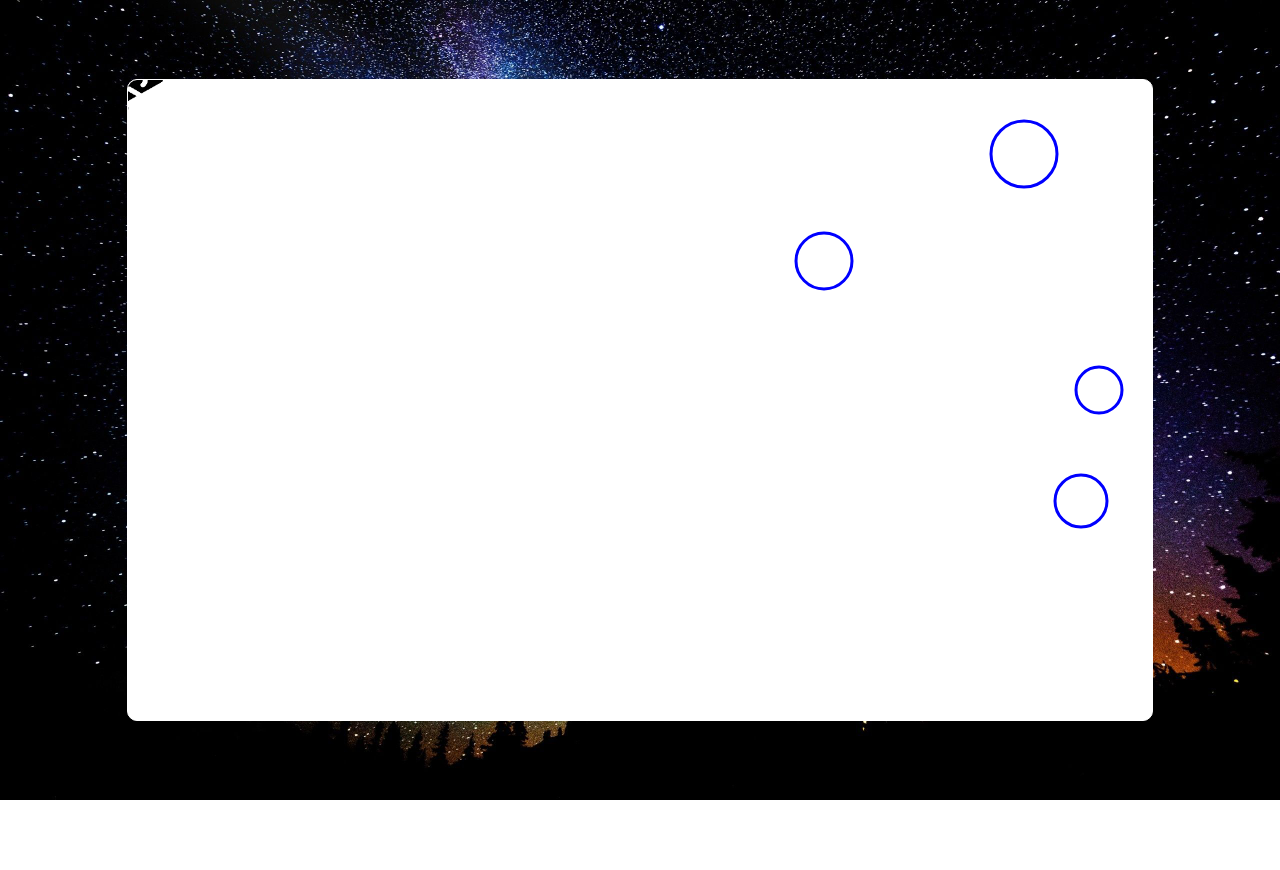
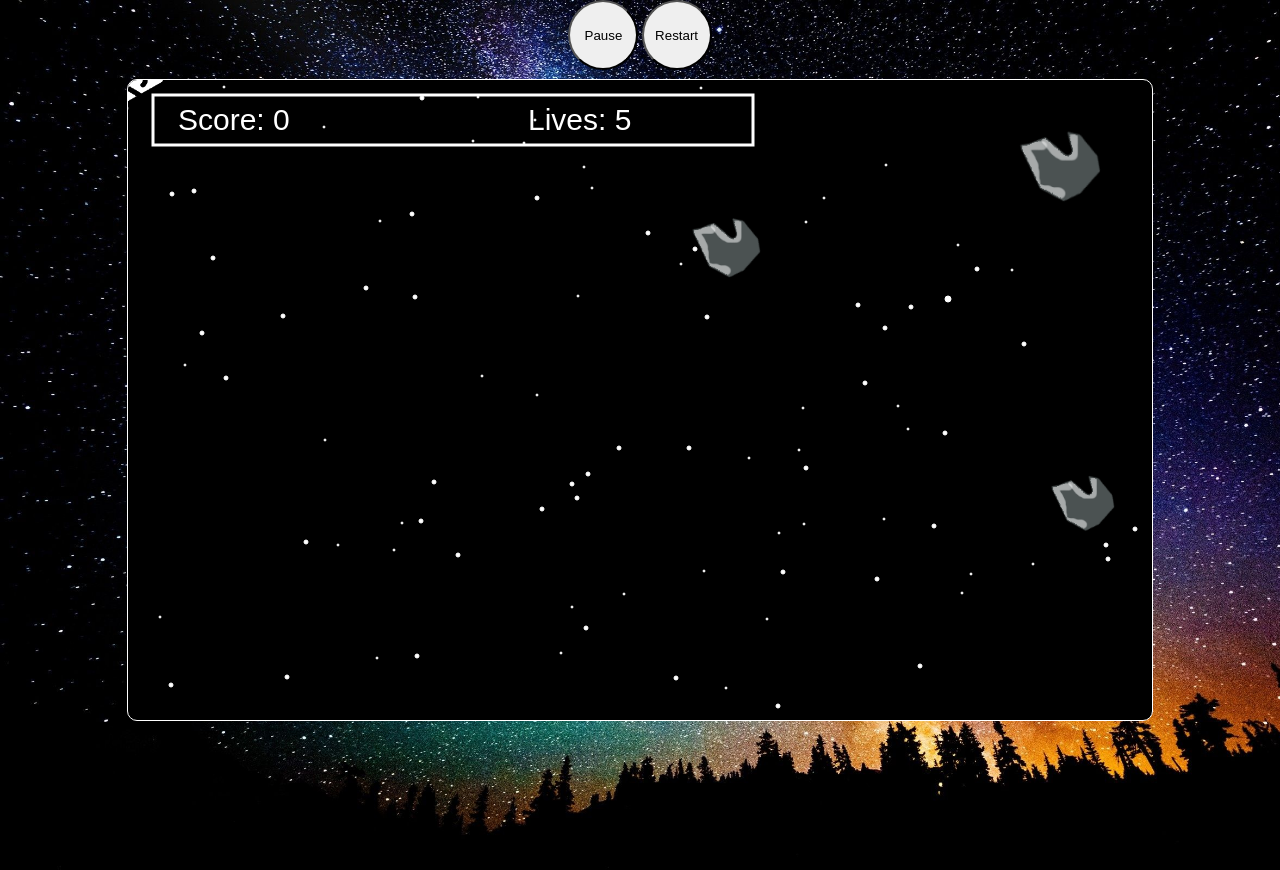
Before and after one commit to C3lestial-star/asteroid-game, a plain HTML site: page index.html in a window 1280 px wide. Both pictures are taken after a click on the button "start". Before the commit the page ends 800 px from the top, so only its background shows below. Drawn offline with Linux system fonts and the light colour scheme; a web font is replaced by a local one.

Commit message:
added the pause button, stars on the background, change the theme music

```diff
--- a/index.html
+++ b/index.html
@@ -10,6 +10,10 @@
     <link href="https://fonts.googleapis.com/css2?family=Zen+Dots&display=swap" rel="stylesheet">
 </head>
 <body>
+    <div class="buttons">
+        <button class="btnOne">Pause</button>
+        <button class="btnTwo">Restart</button>
+    </div>
 <div class="wrapper">
     <section id='intro'>
         <h1>Welomce soldier!</h1>
@@ -17,10 +21,13 @@
         <button id='start'>start</button>
     </section>
 </div>
+
+
     <div id='no-cursor'>
         <canvas id='canvas'></canvas>
     </div>
 
+    <script src="./javascript/stars.js"></script>
     <script src="./javascript/beam.js"></script>
     <script src="./javascript/asteroids.js"></script>
     <script src="./javascript/index.js"></script>
--- a/javascript/asteroids.js
+++ b/javascript/asteroids.js
@@ -13,9 +13,16 @@ class Astroids{
 
         ctx.beginPath();
         ctx.arc(this.x,this.y, this.radius, 0, Math.PI * 2, false);
-        ctx.strokeStyle ='blue';
-        ctx.lineWidth = 3;
+        ctx.strokeStyle ='black';
+        ctx.lineWidth = 1;
         ctx.stroke();
+
+        if(this.radius < 25 ){
+            ctx.drawImage(asteroid, this.x - 35, this.y-40, this.radius*3.5, this.radius*3.5);
+        }
+        else{
+            ctx.drawImage(asteroid, this.x - 45, this.y-45, this.radius*3.5, this.radius*3.5);
+        }
 
         this.x -= this.velocityX
         this.y += this.velocityY
--- a/javascript/beam.js
+++ b/javascript/beam.js
@@ -11,10 +11,11 @@ class Beam{
 
         ctx.beginPath();
         ctx.arc(this.x,this.y, this.radius, 0, Math.PI * 2, false);
-        ctx.strokeStyle ='red';
+        ctx.strokeStyle ='black';
         ctx.fillStyle = "#FF0000";
         ctx.lineWidth = 3;
         ctx.stroke();
+
         this.x += this.velocityX;
     }
 
@@ -29,6 +30,7 @@ class Beam{
             if(distance < this.radius + element.radius){
 
                 element.collision = true;
+                score += 50;
                 explosion()
             }
         });
--- a/javascript/index.js
+++ b/javascript/index.js
@@ -3,6 +3,8 @@ const intro = document.getElementById('intro');
 let ctx = null;
 const startButton = document.getElementById('start');
 const canvasCursor = document.getElementById('no-cursor');
+const restartBtn = document.querySelector('.btnTwo');
+const pauseBtn = document.querySelector('.btnOne');
 startButton.addEventListener('click', function(){
     canvas = document.getElementById('canvas');
     ctx = canvas.getContext('2d');
@@ -10,48 +12,175 @@ startButton.addEventListener('click', function(){
     canvas.height = window.innerHeight * 0.8;
     intro.style.display = 'none';
     canvas.style.display = 'block';
+    restartBtn.style.display = 'inline';
+    pauseBtn.style.display = 'inline';
+
     setTimeout(() => {
         animate();
     }, 1000);
 
     canvasCursor.style.cursor = 'none';
     mainthemeSound();
+    InitialStars()
+    gameStatus = true;
 
 })
+
 
 let frames = 0;
 let astroidsArr = [];
 let beamArr = [];
 const image = new Image(30, 30);
-image.src = 'img/download.png';
+image.src = 'img/white.png';
+const beamImage = new Image();
+beamImage.src = 'img/beams(5).png';
+const asteroid = new Image();
+asteroid.src = 'img/asteroid.png';
 let lives = 5;
-console.log({lives})
 let collision = false;
 const explosionSound = null;
 const mainSound = null;
 let stopId = null;
+let minInterval = 30;
+let maxInterval = 50;
+let score = 0;
+let starsArr = [];
+let gameStatus = null;
 
+
+
+
+pauseBtn.addEventListener('click', function(e){
+
+    if(pauseBtn.innerHTML === 'Pause'){
+        pauseBtn.innerHTML = 'Start';
+        stopAnimation();
+        console.log('Pause');
+    }
+    else if(pauseBtn.innerHTML === 'Start'){
+        pauseBtn.innerHTML = 'Pause';
+        startAnimation();
+        console.log('Start');
+    }
+})
+
+
+
+
+// game over function
+
+function gameOver(){
+
+    ctx.font = "100px Arial";
+    ctx.fillStyle = "white";
+    ctx.textStyle = 'center';
+    ctx.fillText("Game Over", (window.innerWidth /4 ), (window.innerHeight /2.5));
+    ctx.fillText("You Lose!", (window.innerWidth /3.7 ), (window.innerHeight /2));
+
+    gameStatus = false;
+    window.addEventListener('resize', function(){
+        ctx.font = "100px Arial";
+        ctx.fillStyle = "white";
+        ctx.textStyle = 'center';
+        ctx.fillText("Game Over", (window.innerWidth /4 ), (window.innerHeight /2.5));
+        ctx.fillText("You Lose!", (window.innerWidth /3.7 ), (window.innerHeight /2));
+    })
+}
+
+
+function scoreLives(){
+    ctx.font = "30px Arial";
+    ctx.fillStyle = "white";
+    ctx.textStyle = 'center';
+    ctx.fillText("Score: "+ score, 50, 50);
+
+    ctx.font = "30px Arial";
+    ctx.fillStyle = "white";
+    ctx.textStyle = 'center';
+    ctx.fillText("Lives: "+ lives, 400, 50);
+
+    ctx.beginPath();
+    ctx.strokeStyle ='white';
+    ctx.lineWidth = 3;
+    ctx.rect(25,15, 600,50);
+    ctx.stroke();
+}
+
+
+// Winning function
+
+function youWin(){
+
+    ctx.font = "100px Arial";
+    ctx.fillStyle = "white";
+    ctx.textStyle = 'center';
+    ctx.fillText("You Won!", (window.innerWidth /4 ), (window.innerHeight /2.5));
+
+
+    window.addEventListener('resize', function(){
+        ctx.font = "100px Arial";
+        ctx.fillStyle = "white";
+        ctx.textStyle = 'center';
+        ctx.fillText("You Won!", (window.innerWidth /4 ), (window.innerHeight /2.5));
+    })
+}
+
+// increase difficulty
+
+function increasedifficulty(){
+
+    if(frames % 500 === 0){
+
+        if( minInterval === 0){
+            minInterval = 0;
+            maxInterval = 20;
+        }
+        else{
+            minInterval -= 3;
+            maxInterval -= 3;
+        }
+    }
+}
+
+
+
+// start animation
 
 function startAnimation(){
 
     stopId = requestAnimationFrame(animate)
 }
 
+// stop animation
 
 function stopAnimation(){
 
     cancelAnimationFrame(stopId);
 }
 
-// explosion sound
+// main sound
 
 function mainthemeSound(){
     const mainSound = new Audio()
-    mainSound.src = './sounds/main.mp3'
+    mainSound.src = './sounds/space.mp3'
     mainSound.play();
+    mainSound.volume = 0.3;
 
 }
 
+// shooting sound
+
+function ShootingSound(){
+    const shootingSound = new Audio()
+    shootingSound.src = './sounds/Fire4.mp3'
+    shootingSound.play();
+    shootingSound.volume = 0.5;
+}
+
+
+
+
+// explosion sound
 
 function explosion(){
 
@@ -69,7 +198,6 @@ function detectCollisions(){
     astroidsArr.forEach((element, index, arr) => {
         if(element.collision === true){
             astroidsArr.splice(index, 1);
-
         }
     });
 }
@@ -89,10 +217,13 @@ function noLivesLeft(){
 
     if(lives === 0){
         stopAnimation();
-
         setTimeout(() => {
             clearArea();
         }, 1000);
+        setTimeout(() => {
+            gameOver();
+        }, 1500);
+
 
     }
 }
@@ -103,9 +234,20 @@ function noLivesLeft(){
 // function to draw the image on the canvas
 
 function imageLoad() {
-    //draw background image
+
     ctx.drawImage(image, mouseX-35, mouseY-35, 70, 70);
 }
+
+
+// function that loads beams from spaceship
+
+function beamloader() {
+
+    beamArr.forEach(element => {
+        ctx.drawImage(beamImage, element.x - 65, element.y - 45);
+    });
+}
+
 
 // eventlistener that resizes the canvas based on the size of the window
 
@@ -148,6 +290,39 @@ function generateAsteroids(){
 
 }
 
+
+function InitialStars(){
+
+
+    for (let index = 0; index < 100; index++) {
+
+        let radius = randomIntFromInterval(1, 2)
+        let x = randomIntFromInterval(radius, (canvas.width - radius))
+        let y = randomIntFromInterval(radius, (canvas.height - radius))
+        let velocityX = randomIntFromInterval(0,3)
+        let velocityY = randomIntFromInterval(0,1)
+        starsArr.push(new Stars(x, y, radius, velocityX, velocityY))
+
+    }
+
+}
+
+
+
+// generate stars function
+
+function generateStars(){
+
+    let radius = randomIntFromInterval(1, 3)
+    let x = canvas.width - radius
+    let y = randomIntFromInterval(radius, (canvas.height - radius))
+    let velocityX = randomIntFromInterval(0,3)
+    let velocityY = randomIntFromInterval(0,1)
+    starsArr.push(new Stars(x, y, radius, velocityX, velocityY))
+
+}
+
+
 // function to clear the canvas which is called within the animate function
 
 function clearArea(){
@@ -165,10 +340,11 @@ window.addEventListener('mousemove', function(event){
 })
 
 window.addEventListener('click', function(event){
-    if(canvas){
+    if(canvas && gameStatus === true){
         beamArr.push(new Beam(mouseX, mouseY, 10));
+        ShootingSound()
     }
-} )
+})
 
 
 
@@ -179,7 +355,7 @@ function spaceShip(x, y){
 
     ctx.beginPath();
     ctx.arc(x,y, 30, 0, Math.PI * 2, false);
-    ctx.strokeStyle = 'white';
+    ctx.strokeStyle = 'black';
     ctx.stroke();
 }
 
@@ -194,6 +370,18 @@ function clearObject(){
     });
 
 }
+
+// this function is to remove stars objects from the array when they leave the canvas
+
+function clearStars(){
+
+    starsArr.forEach((element, index, arr) => {
+        if(element.x < 0){
+            starsArr.splice(index, 1);
+        }
+    });
+}
+
 
 // this function is to remove beam objects from the array when they leave the canvas
 
@@ -214,10 +402,15 @@ function animate(){
     startAnimation();
     frames += 1;
 
-    const rangeFrames = randomIntFromInterval(10, 30);
+    const rangeFrames = randomIntFromInterval(minInterval, maxInterval);
     if(frames % rangeFrames === 0){
         generateAsteroids();
     }
+
+    if(frames % rangeFrames === 0){
+        generateStars();
+    }
+
     clearObject();
     for(let i=0; i < astroidsArr.length; i++){
         astroidsArr[i].update();
@@ -229,11 +422,21 @@ function animate(){
         beamArr[i].crashWith();
     }
 
+    clearStars();
+    for(let i=0; i < starsArr.length; i++){
+        starsArr[i].draw();
+    }
+
+
     detectCollisions()
     countingLives()
     spaceShip(mouseX, mouseY);
     imageLoad();
+    beamloader()
     noLivesLeft();
+    increasedifficulty()
+
+    scoreLives();
 
 }
 
--- /dev/null
+++ b/javascript/stars.js
@@ -0,0 +1,32 @@
+class Stars{
+    constructor(x, y, radius, velocityX, velocityY){
+
+        this.x = x;
+        this.y = y;
+        this.radius = radius;
+        this.velocityX = velocityX;
+        this.velocityY = velocityY ;
+    }
+
+    draw(){
+
+        ctx.beginPath();
+        ctx.arc(this.x,this.y, this.radius, 0, Math.PI * 2, false);
+        ctx.strokeStyle ='white';
+        ctx.fillStyle = "white";
+        ctx.fill();
+        ctx.lineWidth = 1;
+        ctx.stroke();
+
+        this.x -= this.velocityX;
+    }
+
+    clearStars(){
+
+        astroidsArr.forEach((element, index, arr) => {
+            if(element.x < 0){
+                astroidsArr.splice(index, 1);
+            }
+        });
+    }
+}
--- a/style/style.css
+++ b/style/style.css
@@ -15,7 +15,7 @@ body{
 
 #canvas {
     display: none;
-    background-color: white;
+    background-color: black;
     box-sizing: border-box;
     padding: 0;
     margin: auto;
@@ -37,7 +37,7 @@ body{
 
 }
 
-button{
+section > button{
 
     width: 10rem;
     height: 5rem;
@@ -75,3 +75,15 @@ section{
     100%{ opacity: 100%;
     }
 }
+
+.buttons{
+    text-align: center;
+}
+
+.btnOne,
+.btnTwo {
+    display: none;
+    width: 7rem;
+    height: 7rem;
+    border-radius: 100%;
+}
```
Also changed, not shown: img/asteroid.png (added), img/beams (1).png (added), img/beams (3).png (added), img/beams(5).png (added), img/white.png (added), 3 other files.
